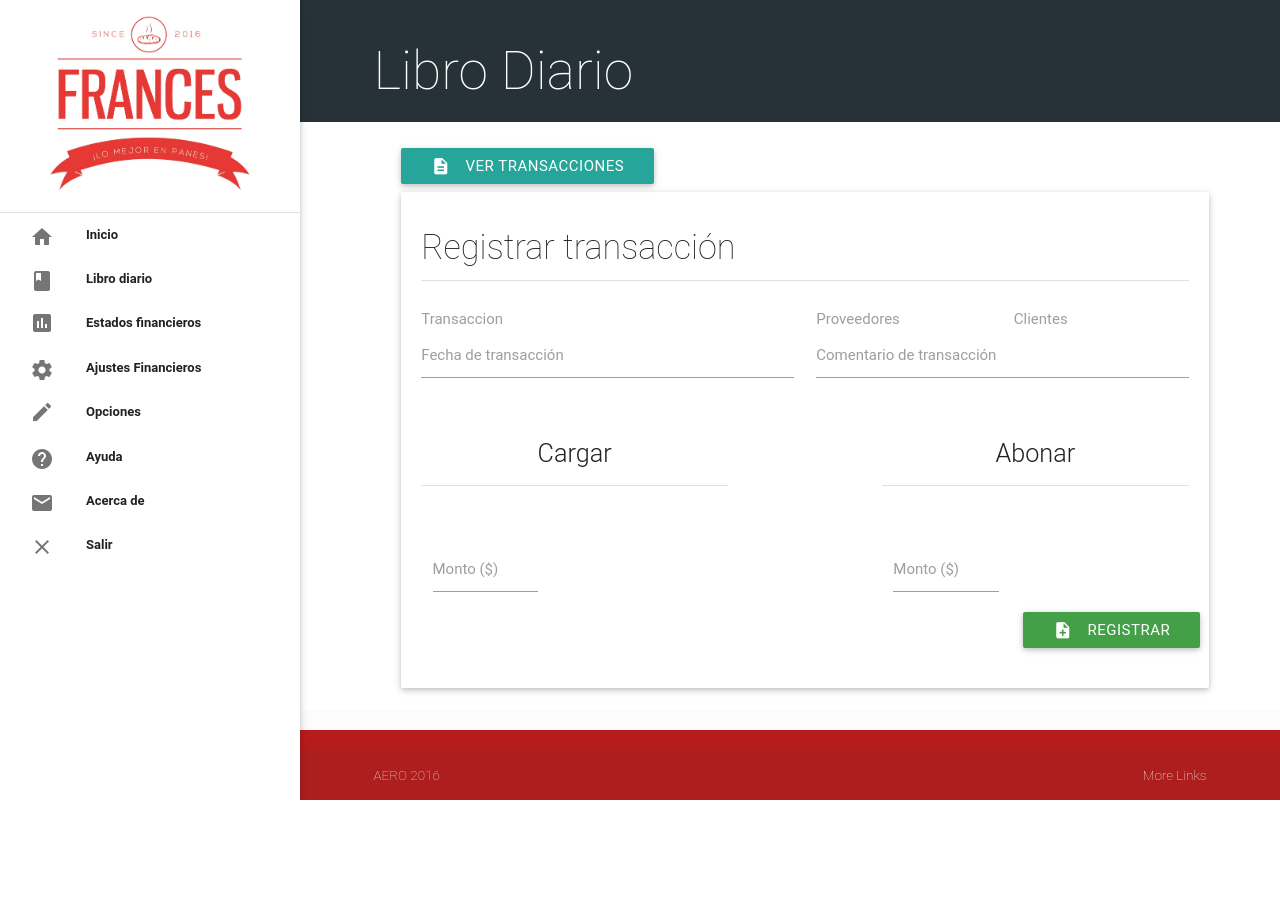
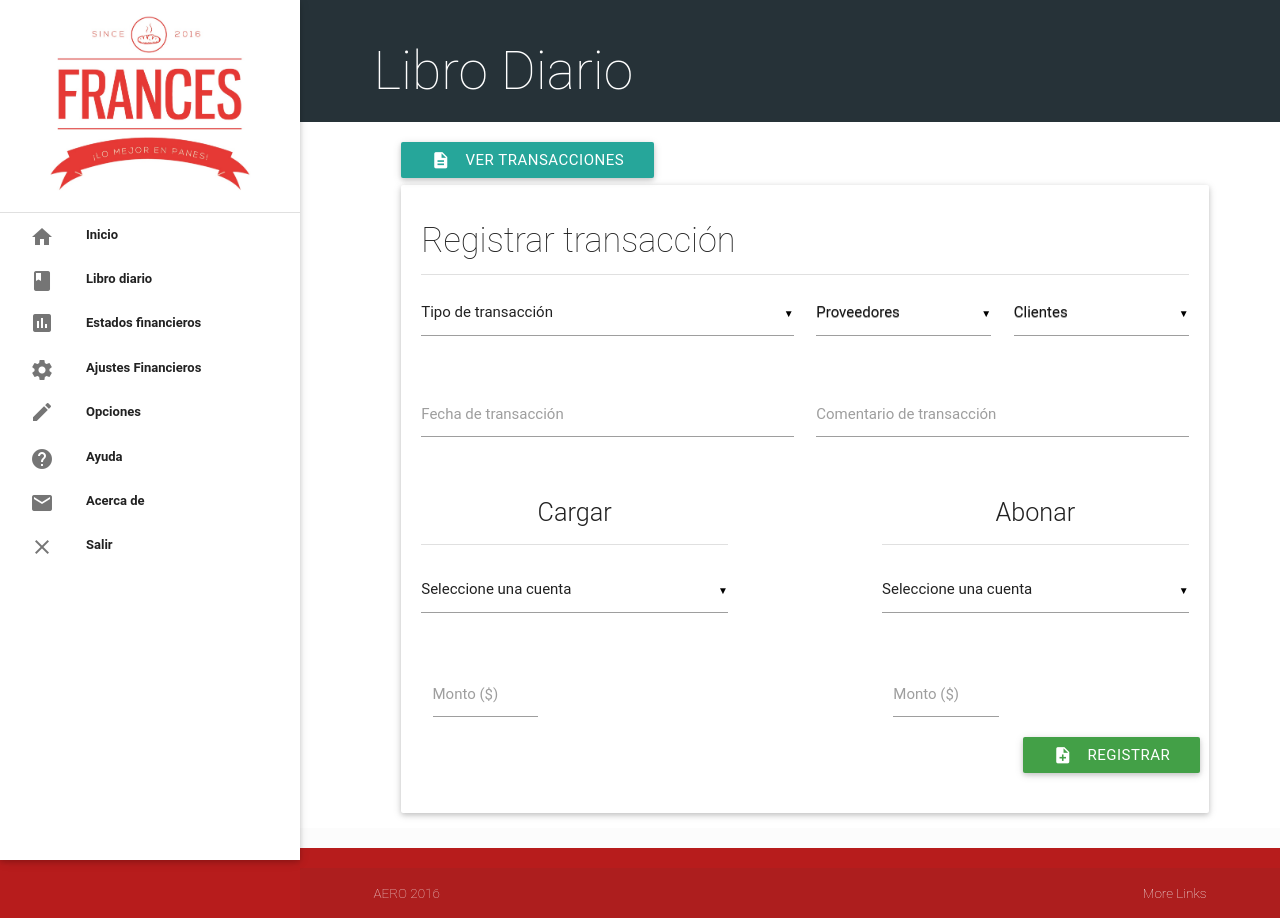
Before and after one commit to carlosmata1/SIC115, a Django app: page /libro_diario/ in a window 1280 px wide. Before the commit the page ends 800 px from the top, so only its background shows below. Run offline with Django 3.2, Linux system fonts and the light colour scheme; some web fonts are replaced.

Commit message:
agregar unscript
se agrego el escript de los combo box

```diff
--- a/main/templates/main/libro_diario.html
+++ b/main/templates/main/libro_diario.html
@@ -17,9 +17,9 @@
 
                     <div class="row">
                         <div class="input-field col s6">
-                            <label for="transaccion">Transaccion</label>
+
                             <select id="transaccion">
-                                <option value="" selected>Tipo de transacción</option>
+                                <option value="" selected disabled>Tipo de transacción</option>
                                 <option value="1">Compras</option>
                                 <option value="2">Ventas</option>
                                 <option value="3">Devoluciones</option>
--- a/main/templates/template_home.html
+++ b/main/templates/template_home.html
@@ -66,11 +66,12 @@
         Materialize.updateTextFields();
         $('.modal-trigger').leanModal() ;
         $('.parallax').parallax();
+        $('select').material_select();
     });
 
     $('.datepicker').pickadate({
         selectMonths: true, // Creates a dropdown to control month
-        selectYears: 15 // Creates a dropdown of 15 years to control year
+        selectYears:true // Creates a dropdown of 15 years to control year
     });
 </script>
 </body>
```
Also changed, not shown: db.sqlite3, 10 other files.
